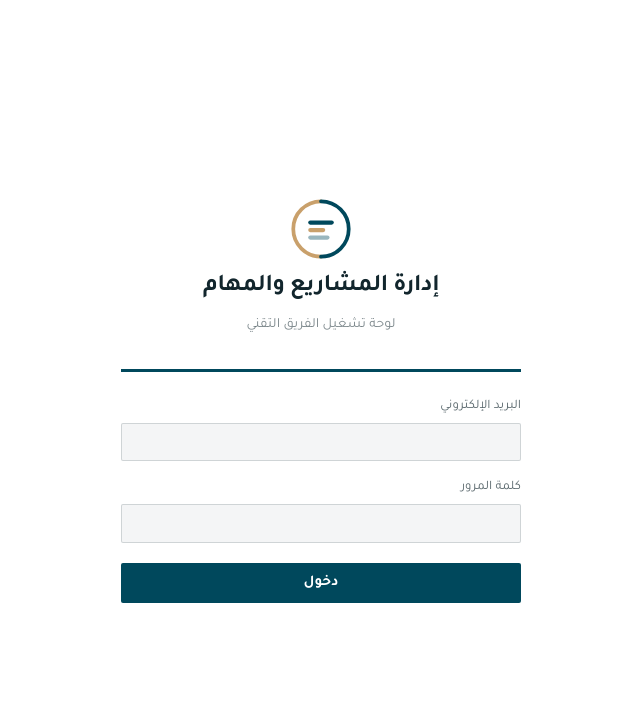
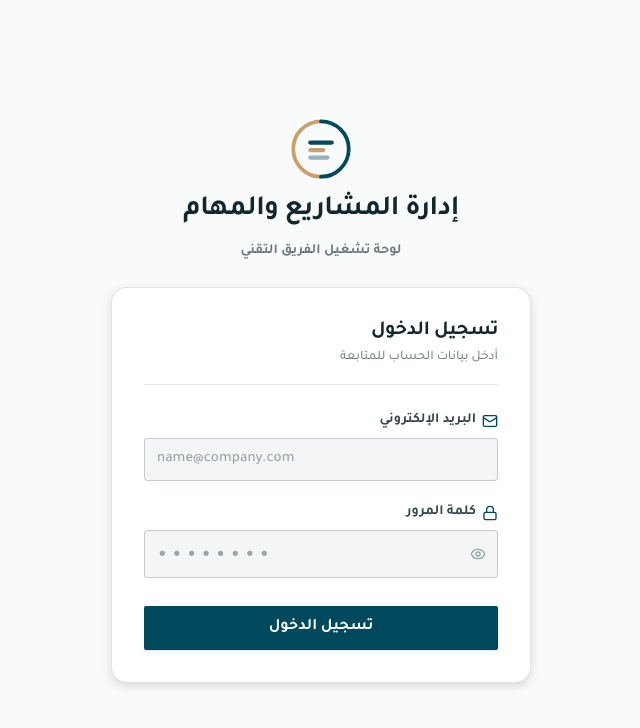
Before and after one commit to therealhesham/track_projects, a Next.js app: page /login in a window 1280 px wide. Shown: the top 728 px of the page, without its empty margins (319-959 px from the left). Built offline with nearby package versions, Linux system fonts and the light colour scheme; no server answers.

Commit message:
refactor: redesign login interface and unify typography and input styling across components

```diff
--- a/app/globals.css
+++ b/app/globals.css
@@ -70,9 +70,16 @@
   h5,
   h6 {
     margin: 0;
-    font-weight: 600;
+    font-weight: 700;
     line-height: 1.12;
     letter-spacing: -0.015em;
+  }
+
+  input[type="password"] {
+    font-family: caption, Verdana, sans-serif;
+    letter-spacing: 0.18em;
+    font-size: 1.15rem;
+    font-weight: 700;
   }
 
   a {
--- a/app/login/LoginForm.tsx
+++ b/app/login/LoginForm.tsx
@@ -1,19 +1,25 @@
 "use client";
 
-import { useActionState } from "react";
+import { useActionState, useState } from "react";
 import { useFormStatus } from "react-dom";
 import Button from "@/components/ui/Button";
 import LogoMark from "@/components/ui/LogoMark";
 import { login, type LoginState } from "./actions";
+import { Eye, EyeOff, Lock, Mail } from "lucide-react";
 
 const INPUT =
-  "w-full min-h-9 rounded-md border border-ink/16 bg-surface px-2.5 py-1.5 text-[15px] text-ink caret-accent placeholder:text-ink/65 hover:border-ink/45 focus-visible:border-accent focus-visible:outline-offset-0";
+  "w-full min-h-10 rounded-lg border border-ink/20 bg-surface px-3 py-2 text-[15px] font-medium text-ink caret-accent placeholder:text-ink/40 hover:border-ink/45 focus-visible:border-accent focus-visible:outline-none focus-visible:ring-2 focus-visible:ring-accent/20 transition-all";
 
 function SubmitButton() {
   const { pending } = useFormStatus();
   return (
-    <Button type="submit" variant="primary" className="mt-1 w-full" disabled={pending}>
-      {pending ? "جارٍ الدخول…" : "دخول"}
+    <Button
+      type="submit"
+      variant="primary"
+      className="mt-2 w-full min-h-11 text-[16px] font-bold shadow-sm"
+      disabled={pending}
+    >
+      {pending ? "جارٍ الدخول…" : "تسجيل الدخول"}
     </Button>
   );
 }
@@ -22,22 +28,32 @@ export default function LoginForm() {
   const [state, formAction] = useActionState<LoginState, FormData>(login, {
     error: null,
   });
+  const [showPassword, setShowPassword] = useState(false);
 
   return (
-    <main className="grid min-h-screen place-items-center px-5">
-      <div className="w-[min(400px,100%)]">
-        <div className="mb-8 flex flex-col items-center gap-3 text-center">
+    <main className="grid min-h-screen place-items-center bg-surface/50 px-4 py-8">
+      <div className="w-[min(420px,100%)]">
+        <div className="mb-6 flex flex-col items-center gap-3 text-center">
           <LogoMark title="إدارة المشاريع" className="h-16 w-16" />
-          <h1 className="text-[24px] leading-[1.2] font-semibold">
+          <h1 className="text-[28px] leading-tight font-bold text-ink">
             إدارة المشاريع والمهام
           </h1>
-          <p className="text-[14px] text-ink/55">لوحة تشغيل الفريق التقني</p>
+          <p className="text-[14px] font-bold text-ink/60">لوحة تشغيل الفريق التقني</p>
         </div>
 
-        <div className="border-t-[3px] border-accent pt-6">
-          <form action={formAction} className="flex flex-col gap-4">
+        <div className="rounded-2xl border border-ink/12 bg-paper p-6 sm:p-8 shadow-md">
+          <div className="mb-6 border-b border-ink/10 pb-4 text-center sm:text-start">
+            <h2 className="text-[20px] font-bold text-ink">تسجيل الدخول</h2>
+            <p className="mt-1 text-[13px] font-medium text-ink/55">أدخل بيانات الحساب للمتابعة</p>
+          </div>
+
+          <form action={formAction} className="flex flex-col gap-5">
             <div>
-              <label htmlFor="email" className="mb-[5px] block text-[13px] text-ink/70">
+              <label
+                htmlFor="email"
+                className="mb-1.5 flex items-center gap-1.5 text-[14px] font-bold text-ink/85"
+              >
+                <Mail className="h-4 w-4 text-accent" />
                 البريد الإلكتروني
               </label>
               <input
@@ -46,6 +62,7 @@ export default function LoginForm() {
                 type="email"
                 required
                 autoComplete="email"
+                placeholder="name@company.com"
                 dir="ltr"
                 className={`${INPUT} text-start`}
               />
@@ -54,25 +71,44 @@ export default function LoginForm() {
             <div>
               <label
                 htmlFor="password"
-                className="mb-[5px] block text-[13px] text-ink/70"
+                className="mb-1.5 flex items-center gap-1.5 text-[14px] font-bold text-ink/85"
               >
+                <Lock className="h-4 w-4 text-accent" />
                 كلمة المرور
               </label>
+              <div className="relative">
                 <input
                   id="password"
                   name="password"
-                type="password"
+                  type={showPassword ? "text" : "password"}
                   required
                   autoComplete="current-password"
+                  placeholder="••••••••"
                   dir="ltr"
-                className={`${INPUT} text-start`}
+                  className={`${INPUT} text-start pr-10 ${
+                    !showPassword ? "tracking-[0.22em] text-[18px] font-bold" : ""
+                  }`}
                 />
+                <button
+                  type="button"
+                  onClick={() => setShowPassword(!showPassword)}
+                  className="absolute inset-y-0 right-0 flex items-center px-3 text-ink/40 hover:text-ink transition"
+                  aria-label={showPassword ? "إخفاء كلمة المرور" : "إظهار كلمة المرور"}
+                  tabIndex={-1}
+                >
+                  {showPassword ? (
+                    <EyeOff className="h-4 w-4" />
+                  ) : (
+                    <Eye className="h-4 w-4" />
+                  )}
+                </button>
+              </div>
             </div>
 
             {state.error && (
-              <p role="alert" className="text-[14px] text-gold-800">
+              <div className="rounded-lg border border-red-200 bg-red-50 p-3 text-[14px] font-bold text-red-700">
                 {state.error}
-              </p>
+              </div>
             )}
 
             <SubmitButton />
--- a/components/NavBar.tsx
+++ b/components/NavBar.tsx
@@ -30,8 +30,8 @@ export default function NavBar({
           >
             <LogoMark className="block h-9 w-9 flex-none" />
             <span className="flex flex-col leading-tight">
-              <span className="text-[16px] font-semibold">إدارة المشاريع</span>
-              <span className="text-[11px] text-ink/50">الفريق التقني</span>
+              <span className="text-[16px] font-bold text-ink">إدارة المشاريع</span>
+              <span className="text-[11px] font-bold text-ink/55">الفريق التقني</span>
             </span>
           </Link>
 
--- a/components/ProjectDetail.tsx
+++ b/components/ProjectDetail.tsx
@@ -21,8 +21,8 @@ export function SectionLabel({
 }) {
   return (
     <div
-      className={`text-[12px] tracking-[0.1em] ${
-        tone === "gold" ? "text-gold-800" : "text-ink/55"
+      className={`text-[12px] font-bold tracking-[0.08em] ${
+        tone === "gold" ? "text-gold-800" : "text-ink/65"
       } ${className}`}
     >
       {children}
@@ -68,7 +68,7 @@ export default function ProjectDetail({
       {panel && (
         <>
           <SectionLabel tone="gold">المشروع المحدد</SectionLabel>
-          <h2 className="mt-2.5 mb-1.5 text-[27px] leading-[1.25]">
+          <h2 className="mt-2.5 mb-1.5 text-[27px] font-bold text-ink leading-[1.25]">
             {project.name}
           </h2>
         </>
--- a/components/SingleProjectView.tsx
+++ b/components/SingleProjectView.tsx
@@ -216,7 +216,7 @@ function ProjectPage({
             </span>
 
             {/* Title */}
-            <h1 className="text-[32px] font-semibold leading-[1.12] tracking-tight text-ink">
+            <h1 className="text-[32px] font-bold leading-[1.12] tracking-tight text-ink">
               {project.name}
             </h1>
 
--- a/components/StatsStrip.tsx
+++ b/components/StatsStrip.tsx
@@ -52,11 +52,11 @@ export default function StatsStrip({
           {figures.map((f) => (
             <div key={f.label} className="text-start">
               <div
-                className={`text-[24px] leading-none font-semibold tabular-nums ${f.tone}`}
+                className={`text-[24px] leading-none font-bold tabular-nums ${f.tone}`}
               >
                 {f.value}
               </div>
-              <div className="mt-1 text-[13px] tracking-[0.02em] text-ink/55">
+              <div className="mt-1 text-[13px] font-bold tracking-[0.02em] text-ink/65">
                 {f.label}
               </div>
             </div>
--- a/components/screens/ProjectsScreen.tsx
+++ b/components/screens/ProjectsScreen.tsx
@@ -9,7 +9,7 @@ import Segmented from "../ui/Segmented";
 import StatusTag from "../ui/StatusTag";
 
 const TH =
-  "px-2.5 py-2.5 text-start text-[12px] font-normal tracking-[0.08em] text-ink/60 border-b border-ink/16";
+  "px-2.5 py-2.5 text-start text-[13px] font-bold tracking-[0.05em] text-ink/75 border-b border-ink/20";
 const TD = "px-2.5 py-2.5 border-b border-ink/8";
 
 export default function ProjectsScreen({
@@ -76,7 +76,7 @@ export default function ProjectsScreen({
                     <Link
                       href={`/projects/${p.id}`}
                       onClick={(e) => e.stopPropagation()}
-                      className="text-base font-semibold hover:text-accent transition-colors block"
+                      className="text-base font-bold text-ink hover:text-accent transition-colors block"
                     >
                       {p.name}
                     </Link>
--- a/lib/labels.ts
+++ b/lib/labels.ts
@@ -56,7 +56,6 @@ export const SCREENS = [
   { key: "projects", label: "المشاريع" },
   { key: "board", label: "لوحة المهام" },
   { key: "calendar", label: "التقويم" },
-  { key: "mobile", label: "الجوّال" },
 ] as const;
 
 export type ScreenKey = (typeof SCREENS)[number]["key"];
```
Also changed, not shown: components/Dashboard.tsx (+1 -16 lines). Lines whose indentation alone changed are shown as unchanged.
